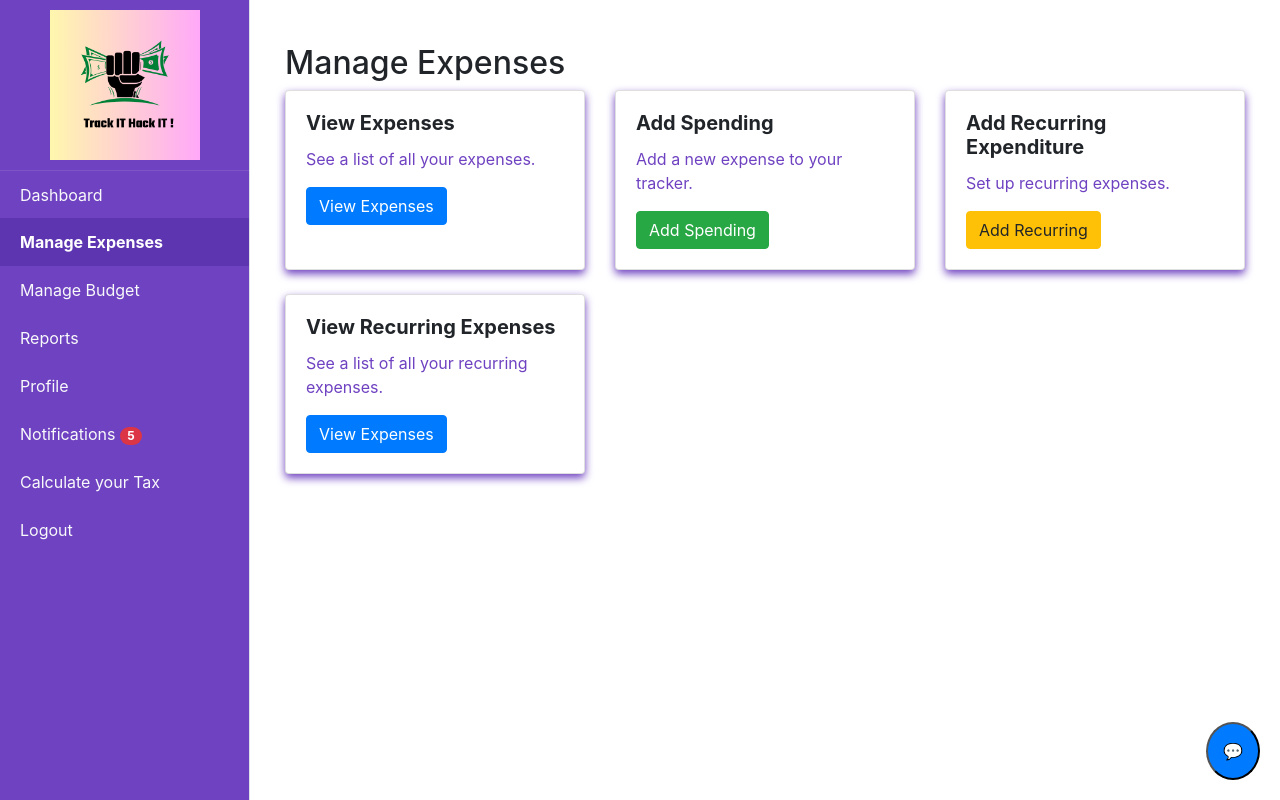
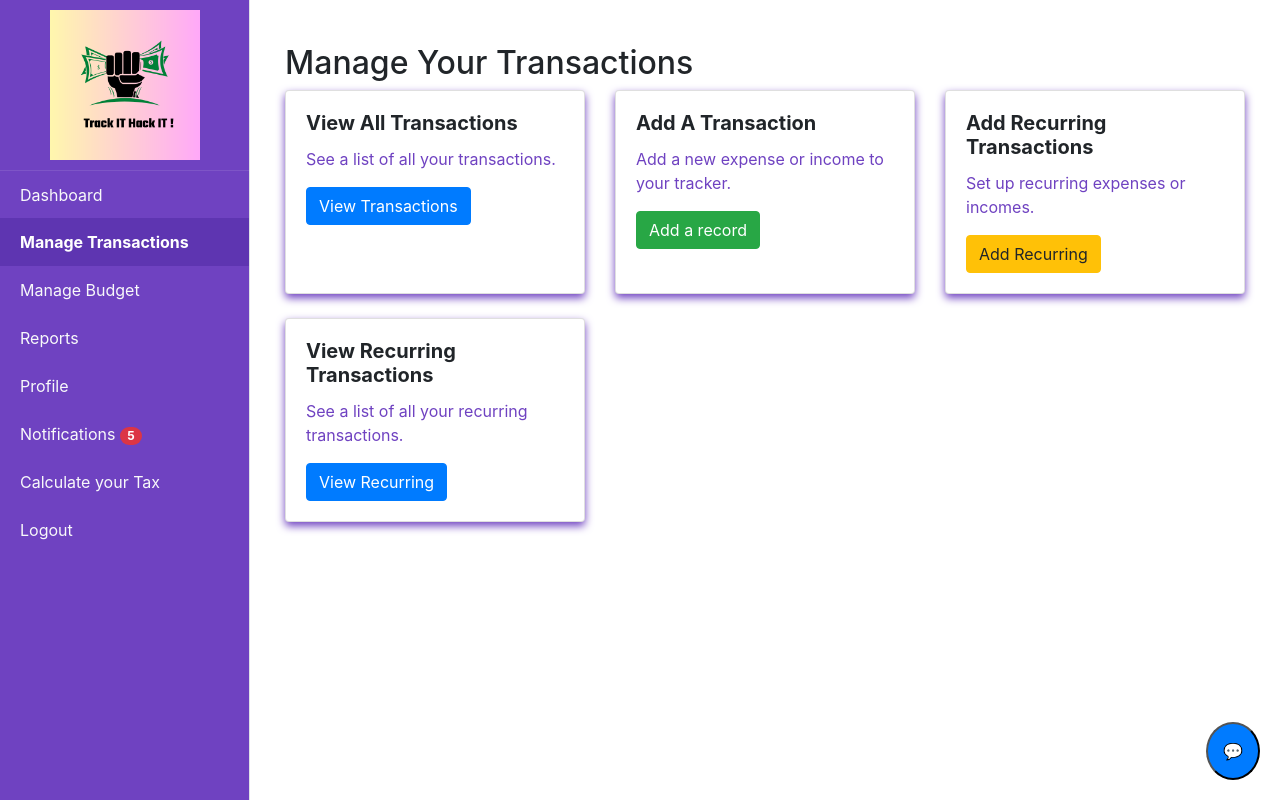
Before and after one commit to agsrrr/TrackITHackIT, a Flask app: page /manage_expenses in a window 1280 px wide. Run offline with Flask 3, Linux system fonts and the light colour scheme; a user stored in the database is signed in; data comes from the database, SQL or seed files in the repository; both versions use the stored data as it was after the commit; some libraries are stand-ins or nearby versions.

Commit message:
Add files via upload

```diff
--- a/app.py
+++ b/app.py
@@ -83,7 +83,7 @@ def start_scheduler():
     scheduler = BackgroundScheduler()
 
     # Schedule the job to run once a day (at midnight, for example)
-    scheduler.add_job(func=add_scheduled_recurring_expenses, trigger="interval", minutes =1)
+    scheduler.add_job(func=add_scheduled_recurring_expenses, trigger="interval", days =1)
     scheduler.start()
 
     # Shut down the scheduler when exiting the app
@@ -126,12 +126,18 @@ def register():
     if current_user.is_authenticated:
         return redirect(url_for('home'))
     form = RegistrationForm()
+
     if form.validate_on_submit():
         hashed_password = bcrypt.generate_password_hash(form.password.data).decode('utf-8')
         insert_db('INSERT INTO users (username, email, password) VALUES (?, ?, ?)',
                   (form.username.data, form.email.data, hashed_password))
         flash('Your account has been created! You can now log in', 'success')
         return redirect(url_for('login'))
+    elif form.errors:
+        if form.password.data != form.confirm_password.data:
+            flash("password and confirm password must match","danger")
+        else:
+            flash('Username or emailid already exists',"danger")
     return render_template('register.html', form=form)
 
 @app.route('/login', methods=['GET', 'POST'])
@@ -139,6 +145,7 @@ def login():
 
     if current_user.is_authenticated:
         return redirect(url_for('home'))
+
 
     form = LoginForm()
     if form.validate_on_submit():
@@ -149,8 +156,9 @@ def login():
             if user[1]=='Admin':
                 return redirect(url_for('admin_dashboard'))
             return redirect(url_for('dashboard'))
-        else:
-            flash('Login Unsuccessful. Please check email and password', 'danger')
+        flash('Login Unsuccessful. Please check email and password', 'danger')
+    elif form.errors:
+        flash('Login Unsuccessful. Please check email and password', 'danger')
     return render_template('login.html', form=form)
 
 @app.route('/logout',methods=['POST'])
@@ -228,7 +236,7 @@ def admin_request():
 def resolve_request(request_id):
     query = '''UPDATE concerns SET resolved = 1 WHERE id = ?'''
     insert_db(query, [request_id])
-    flash('Request marked as resolved')
+    flash('Request marked as resolved','success')
     return redirect(url_for('admin_request'))
 
 # Delete a request
@@ -237,7 +245,7 @@ def resolve_request(request_id):
 def delete_request(request_id):
     query = '''DELETE FROM concerns WHERE id = ?'''
     insert_db(query, [request_id])
-    flash('Request deleted successfully')
+    flash('Request deleted successfully','success')
     return redirect(url_for('admin_request'))
 
 
@@ -337,6 +345,11 @@ def add_expenses():
         date = request.form['date']
         description = request.form['description']
         amount = float(request.form['amount'])
+        if (amount<=0):
+            flash("enter a valid positive amount","danger")
+            categories = query_db('SELECT id, name, is_income FROM category')
+            return render_template('add_expenses.html', categories=categories)
+
         category_id = request.form['category']
         file = request.files['document']
         type = int(request.form['type'])
@@ -364,13 +377,16 @@ def add_expenses():
         result = query_db('SELECT monthly_budget FROM budgets WHERE user_id = ? AND category_id = ?', [current_user.id , category_id])
         if result:
           category_budget = result[0][0]
+
         else:
     # Handle the case when there is no budget
           category_budget = 0
+        if category_budget=='':
+            category_budget=0
         catego = query_db('SELECT name From category WHERE id = ?', [category_id])
         print (total_expenses)
         print(category_budget)
-        if total_expenses > category_budget:
+        if category_budget>0 and total_expenses > category_budget:
             # Create a notification for the user
             message = f'You have exceeded the budget for the {catego[0][0]} by {total_expenses - category_budget}!'
             insert_db('INSERT INTO notifications (user_id, message) VALUES (?, ?)', [current_user.id, message])
@@ -482,7 +498,11 @@ def edit_expense(expense_id):
         amount = request.form['amount']
         date = request.form['date']
         category_id = request.form['category']
+        if float(amount)<=0:
+          flash("invalid amount, please provide a positive amount","danger")
+          categories = query_db('SELECT * FROM category')
 
+          return render_template('edit_expense.html', expense=expense, categories=categories)
         # Handle file upload if a new document is provided
         file = request.files['document']
         if file and allowed_file(file.filename):
@@ -543,6 +563,11 @@ def add_recurring_expense():
         period = form.period.data
         category_id = int(form.category.data)
         end_date = form.end_date.data or None
+        if float(amount)<=0:
+            flash("invalid amount, please add positive amount","danger")
+            categories = query_db('SELECT * FROM category')
+            choices = query_db('SELECT * FROM choices')
+            return render_template('add_recurring_expense.html', form=form, categories=categories, choices=choices)
 
         # Calculate the next due date (initially, it's the start date)
         next_due_date = start_date
@@ -680,6 +705,14 @@ def edit_recurring_expense(expense_id):
         category_id = request.form['category']
         period=request.form['period']
 
+
+        if float(amount)<=0:
+            flash("invalid amount, please add positive amount","danger")
+            categories = query_db('SELECT * FROM category')
+            period = query_db('SELECT * FROM choices')
+
+            return render_template('edit_recurring_expenses.html', expense=expense, categories=categories,period=period)
+
         # Handle file upload if a new document is provided
         file = request.files['document']
         if file and allowed_file(file.filename):
@@ -740,6 +773,7 @@ def profile():
     # Fetch current user's profile
     user = query_db('SELECT * FROM users WHERE id=?', [current_user.id], one=True)
     if request.method == 'POST':
+     try:
         # Get form data
         full_name = request.form['full_name']
         email = request.form['email']
@@ -761,7 +795,8 @@ def profile():
 
         flash('Profile updated successfully!', 'success')
         return redirect(url_for('profile'))
-
+     except:
+        flash('Email already exists, please edit the profile again with valid details ','danger')
 
 
     return render_template('profile.html', user=user)
@@ -775,14 +810,22 @@ def admin_category_manage():
 
         if action_type == 'add_category':
             category_name = request.form.get('category_name')
+            category_type=request.form.get('Category_type')
+            type=0
+            if category_type == "Income":
+                type=1
             if category_name:
-                insert_db("INSERT INTO category (name) VALUES (?)", [category_name])
+                insert_db("INSERT INTO category (name,is_income) VALUES (?,?)", [category_name,type])
                 flash('Category added!', 'success')
             return redirect(url_for('admin_category_manage'))
         elif action_type =="edit_category":
              category_id = request.form.get('category_id')
              category_name= request.form.get('category_name')
-             insert_db("UPDATE category SET name=? WHERE id =?", [category_name, category_id])
+             category_type= request.form.get('category_type_e')
+             type=0
+             if category_type=="Income":
+                 type=1
+             insert_db("UPDATE category SET name=?,is_income=? WHERE id =?", [category_name,type, category_id])
         elif action_type == 'delete_category':
             category_id = request.form.get('category_id')
             in_expense=query_db("SELECT category_id FROM expenses WHERE category_id=?",[category_id])
@@ -835,9 +878,10 @@ def admin_actions():
                 user = query_db("SELECT id FROM USERS where email=?",[email])
                 if user:
                     #Anand do the dlete user query here
+                    insert_db("DELETE FROM USERS where email=?",[email])
                     flash('User deleted!', 'success')
                 else:
-                    flash('Error deleting user!', 'danger')
+                    flash('User does not exits!', 'danger')
             return redirect(url_for('admin_actions'))
 
         elif action_type == 'send_custom_email':
@@ -1239,7 +1283,7 @@ def admin_view_report_income():
         # Initialize the base query based on the report_type
         if report_type == 'income':
             base_query = '''
-                SELECT c.name, SUM(e.amount)
+                SELECT c.name, AVG(e.amount)
                 FROM category c
                 LEFT JOIN expenses e ON c.id = e.category_id
                 WHERE c.is_income = 1  '''
@@ -1273,7 +1317,7 @@ def admin_view_report_income():
             'rgba(255, 159, 64, 0.2)',   # Color for category 6
             'rgba(199, 199, 199, 0.2)',   # Color for category 7
             'rgba(83, 102, 255, 0.2)'     # Color for category 8
-        ];
+        ]
 
         borderColors = [
             'rgba(255, 99, 132, 1)',      # Border color for category 1
@@ -1284,7 +1328,7 @@ def admin_view_report_income():
             'rgba(255, 159, 64, 1)',       # Border color for category 6
             'rgba(199, 199, 199, 1)',       # Border color for category 7
             'rgba(83, 102, 255, 1)'         # Border color for category 8
-        ];
+        ]
         return render_template("admin_view_report_income.html",backgroundColors=backgroundColors, categories=categories, values=values,report_type=report_type, filter_type=filter_type,start_date=start_date,end_date=end_date)
 
 @app.route('/admin_view_report_expense', methods=['GET', 'POST'])
@@ -1311,7 +1355,7 @@ def admin_view_report_expense():
 
         if report_type == 'expense':
             base_query = '''
-                SELECT c.name, SUM(e.amount)
+                SELECT c.name, AVG(e.amount)
                 FROM category c
                 LEFT JOIN expenses e ON c.id = e.category_id
                 WHERE c.is_income = 0  '''
@@ -1368,6 +1412,12 @@ def tax_calculator():
     tax_result = None
     federal_tax = None
     state_tax = None
+    income = None
+    tax_deductions = None
+    federal_rate = None
+    state_rate=None
+
+
     if request.method == 'POST':
         try:
             income = float(request.form['income'])
@@ -1387,7 +1437,7 @@ def tax_calculator():
         except ValueError:
             tax_result = "Invalid input. Please enter numeric values."
 
-    return render_template('tax_calculator.html', tax_result=tax_result, federal_tax=federal_tax, state_tax=state_tax)
+    return render_template('tax_calculator.html',state_rate=state_rate,federal_rate=federal_rate,tax_deductions=tax_deductions,income=income, tax_result=tax_result, federal_tax=federal_tax, state_tax=state_tax)
 
 def calculate_progressive_tax(income, base_rate):
     # Example of a simple progressive tax calculation
@@ -1412,7 +1462,7 @@ def calculate_progressive_tax(income, base_rate):
 
 if __name__ == '__main__':
     if len(sys.argv) > 1 and sys.argv[1] == 'init_db':
-        init_db(app)  # Pass the `app` object here
+        init_db(app)
         print("Database initialized successfully.")
     else:
         app.run(debug=True)
--- a/database.py
+++ b/database.py
@@ -78,7 +78,9 @@ def get_budget(user_id):
     query = 'SELECT monthly_budget FROM  budgets WHERE id = ?'
     db=get_db()
     result = db.execute(query, (user_id,)).fetchone()
-    return result[0] if result[0] is not None else 0
+    if result is not None and result[0] is not None :
+        return result[0]
+    return 0
 
 def get_budgets_and_expenses(user_id):
     query = '''
--- a/templates/add_recurring_expense.html
+++ b/templates/add_recurring_expense.html
@@ -14,7 +14,7 @@
         {% endif %}
     {% endwith %}
 <div class="container">
-    <h2>Add Recurring Expense</h2>
+    <h2>Add A Recurring Transaction</h2>
 
     <form method="POST" action="{{ url_for('add_recurring_expense') }}" enctype="multipart/form-data">
         {{ form.hidden_tag() }}
@@ -69,7 +69,7 @@
         </div>
 
         <div class="form-group">
-            <label for="end_date">End Date (Optional)</label>
+            <label for="end_date">End Date </label>
             {{ form.end_date(class="form-control", id="end_date") }}
             {% if form.end_date.errors %}
                 <div class="text-danger">
--- a/templates/dashboard.html
+++ b/templates/dashboard.html
@@ -12,7 +12,7 @@
     <div class="top-half">
         <!-- Quick Access Tiles -->
          <button class="tile" onclick="location.href='{{ url_for('manage_expenses') }}'">
-            <i class="fas fa-tasks"></i> Manage Expenses
+            <i class="fas fa-tasks"></i> Manage Transactions
         </button>
         <button class="tile" onclick="location.href='{{ url_for('view_report_income') }}'">
             <i class="fas fa-chart-bar"></i> View My Reports
--- a/templates/home.html
+++ b/templates/home.html
@@ -26,7 +26,7 @@
             <div class="list-group list-group-flush">
                 <!-- The 'active' class is applied based on the current route -->
                 <a href="{{ url_for('dashboard') }}" class="list-group-item list-group-item-action  text-light {% if request.endpoint == 'dashboard' %}active{% endif %}">Dashboard</a>
-                <a href="{{ url_for('manage_expenses') }}" class="list-group-item list-group-item-action text-light  {% if 'expense' in request.endpoint %}active{% endif %}">Manage Expenses</a>
+                <a href="{{ url_for('manage_expenses') }}" class="list-group-item list-group-item-action text-light  {% if 'expense' in request.endpoint %}active{% endif %}">Manage Transactions</a>
                 <a href="{{ url_for('budget') }}" class="list-group-item list-group-item-action text-light {% if request.endpoint == 'budget' %}active{% endif %}">Manage Budget</a>
                 <a href="{{ url_for('view_report_income') }}" class="list-group-item list-group-item-action  text-light {% if request.endpoint == 'view_reports' %}active{% endif %}">Reports</a>
                 <a href="{{ url_for('profile') }}" class="list-group-item list-group-item-action  text-light {% if request.endpoint == 'profile' %}active{% endif %}">Profile</a>
--- a/templates/manage_expenses.html
+++ b/templates/manage_expenses.html
@@ -2,7 +2,7 @@
 
 {% block content %}
 <div class="container mt-4">
-    <h2>Manage Expenses</h2>
+    <h2>Manage Your Transactions</h2>
 
     <!-- Row for Tiles -->
     <div class="row">
@@ -11,9 +11,9 @@
         <div class="col-md-4 mb-4">
             <div class="card h-100">
                 <div class="card-body">
-                    <h5 class="card-title">View Expenses</h5>
-                    <p class="card-text">See a list of all your expenses.</p>
-                    <a href="{{ url_for('view_expenses') }}" class="btn btn-primary">View Expenses</a>
+                    <h5 class="card-title">View All Transactions</h5>
+                    <p class="card-text">See a list of all your transactions.</p>
+                    <a href="{{ url_for('view_expenses') }}" class="btn btn-primary">View Transactions</a>
                 </div>
             </div>
         </div>
@@ -22,9 +22,9 @@
         <div class="col-md-4 mb-4">
             <div class="card h-100">
                 <div class="card-body">
-                    <h5 class="card-title">Add Spending</h5>
-                    <p class="card-text">Add a new expense to your tracker.</p>
-                    <a href="{{ url_for('add_expenses') }}" class="btn btn-success">Add Spending</a>
+                    <h5 class="card-title">Add A Transaction</h5>
+                    <p class="card-text">Add a new expense or income to your tracker.</p>
+                    <a href="{{ url_for('add_expenses') }}" class="btn btn-success">Add a record</a>
                 </div>
             </div>
         </div>
@@ -33,8 +33,8 @@
         <div class="col-md-4 mb-4">
             <div class="card h-100">
                 <div class="card-body">
-                    <h5 class="card-title">Add Recurring Expenditure</h5>
-                    <p class="card-text">Set up recurring expenses.</p>
+                    <h5 class="card-title">Add Recurring Transactions</h5>
+                    <p class="card-text">Set up recurring expenses or incomes.</p>
                     <a href="{{ url_for('add_recurring_expense') }}" class="btn btn-warning">Add Recurring</a>
                 </div>
             </div>
@@ -43,9 +43,9 @@
         <div class="col-md-4 mb-4">
             <div class="card h-100">
                 <div class="card-body">
-                    <h5 class="card-title">View Recurring Expenses</h5>
-                    <p class="card-text">See a list of all your recurring expenses.</p>
-                    <a href="{{ url_for('view_recurring_expenses') }}" class="btn btn-primary">View Expenses</a>
+                    <h5 class="card-title">View Recurring Transactions</h5>
+                    <p class="card-text">See a list of all your recurring transactions.</p>
+                    <a href="{{ url_for('view_recurring_expenses') }}" class="btn btn-primary">View Recurring</a>
                 </div>
             </div>
         </div>
--- a/templates/profile.html
+++ b/templates/profile.html
@@ -39,7 +39,7 @@
     <!-- Phone Number -->
     <div class="form-group">
         <label for="phone_number">Phone Number</label>
-        <input type="tel" class="form-control" id="phone_number" name="phone_number" value="{{ user[6] }}" readonly>
+        <input type="number" class="form-control" id="phone_number" name="phone_number" value="{{ user[6] }}" readonly>
     </div>
 
     <!-- Address -->
--- a/templates/view_expenses.html
+++ b/templates/view_expenses.html
@@ -20,7 +20,7 @@
 
 
 <div class="container mt-4">
-    <h2>View Expenses</h2>
+    <h2>Your Transactions</h2>
 
      <form action="{{ url_for('view_expenses') }}" method="GET" class="mb-3">
         <div class="form-row align-items-center">
```
Also changed, not shown: static/styles.css (+19 -0 lines), templates/admin_category_manage.html (+16 -2 lines), templates/admin_home.html (+6 -6 lines), templates/admin_request.html (+12 -0 lines), templates/edit_expense.html (+12 -0 lines), templates/edit_recurring_expenses.html (+12 -0 lines), templates/login.html (+6 -4 lines), templates/register.html (+5 -4 lines), templates/tax_calculator.html (+4 -4 lines), finance_tracker.db.
